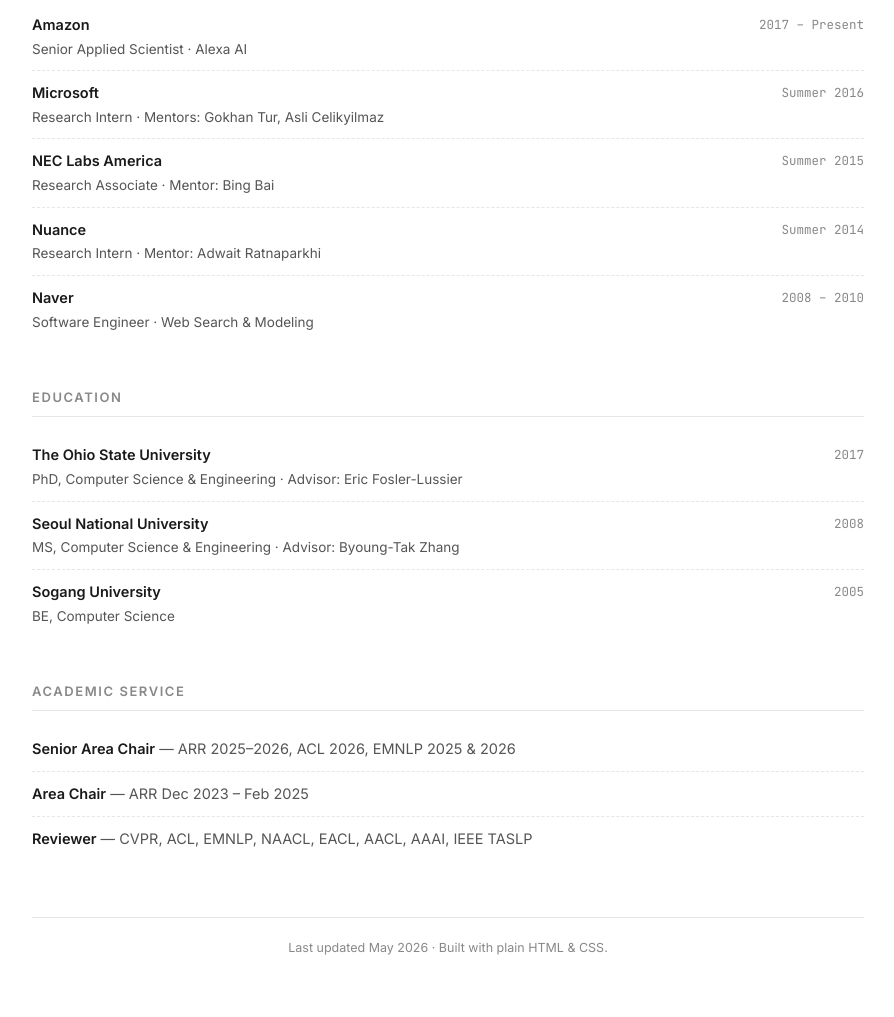
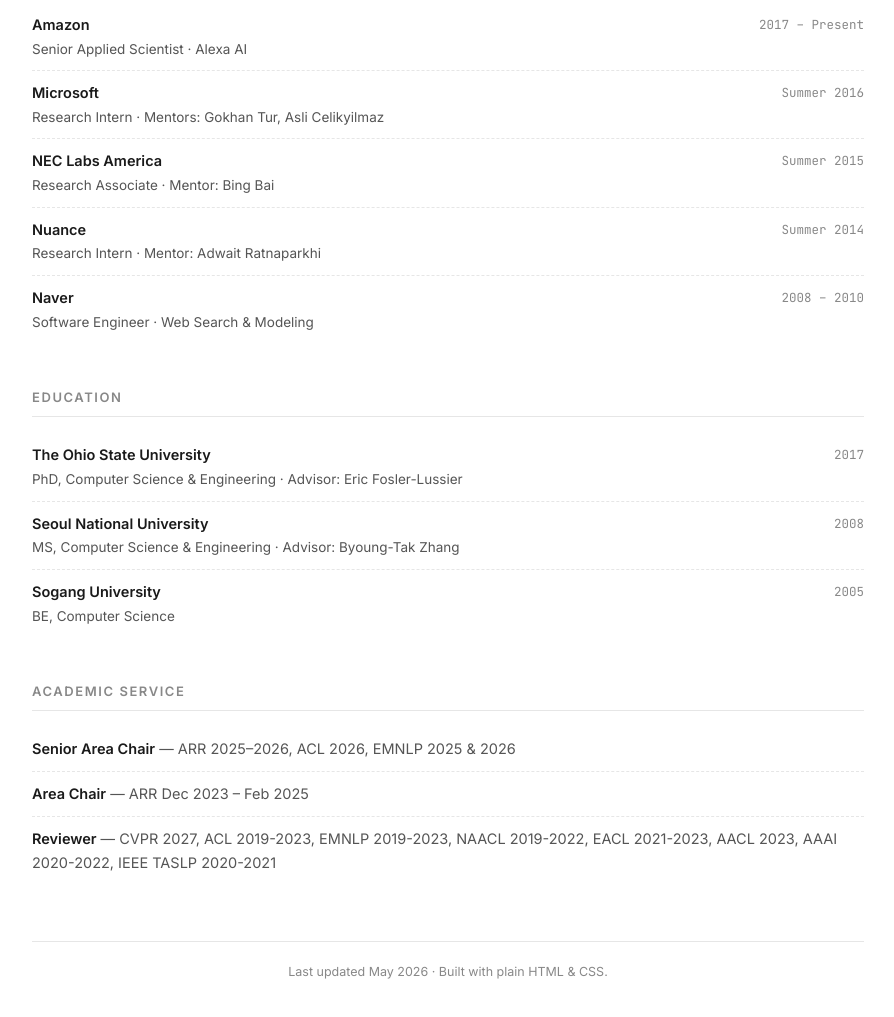
Before and after one commit to supakjk/supakjk.github.io, a plain HTML site: page index.html in a window 1280 px wide. Shown: the part 3313-4330 px from the top of the page, without its empty margins (192-1086 px from the left). Drawn offline with Linux system fonts and the light colour scheme.

Commit message:
Update reviewer roles and years in index.html

```diff
--- a/index.html
+++ b/index.html
@@ -492,7 +492,7 @@
 			<ul class="service-list">
 				<li><span><strong>Senior Area Chair</strong> — ARR 2025–2026, ACL 2026, EMNLP 2025 &amp; 2026</span></li>
 				<li><span><strong>Area Chair</strong> — ARR Dec 2023 – Feb 2025</span></li>
-				<li><span><strong>Reviewer</strong> — CVPR, ACL, EMNLP, NAACL, EACL, AACL, AAAI, IEEE TASLP</span></li>
+				<li><span><strong>Reviewer</strong> — CVPR 2027, ACL 2019-2023, EMNLP 2019-2023, NAACL 2019-2022, EACL 2021-2023, AACL 2023, AAAI 2020-2022, IEEE TASLP 2020-2021</span></li>
 			</ul>
 		</section>
 
```
